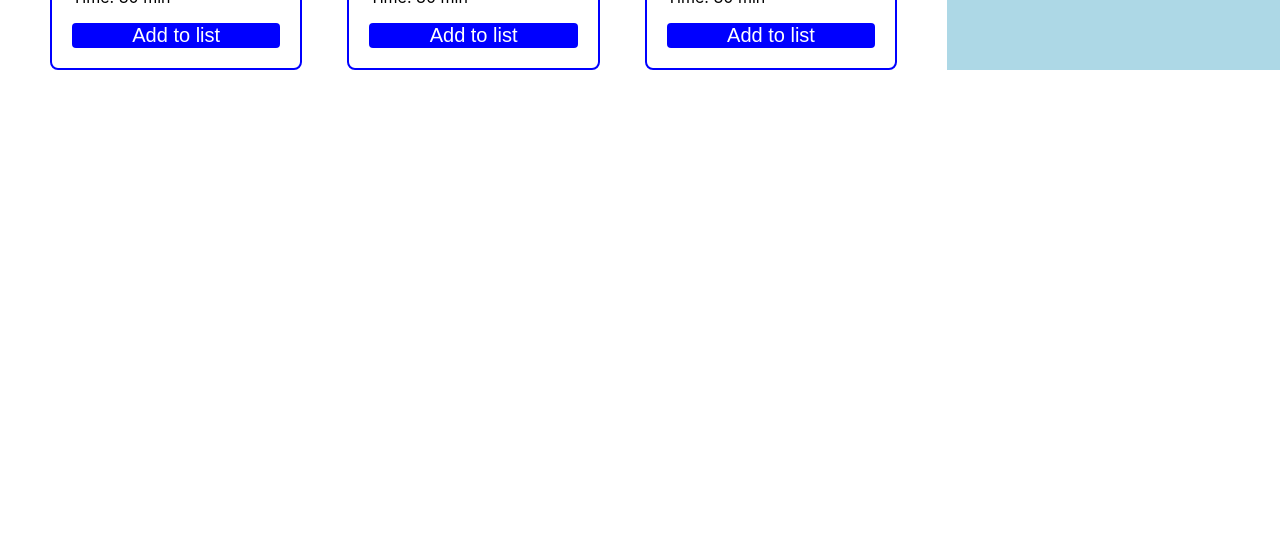
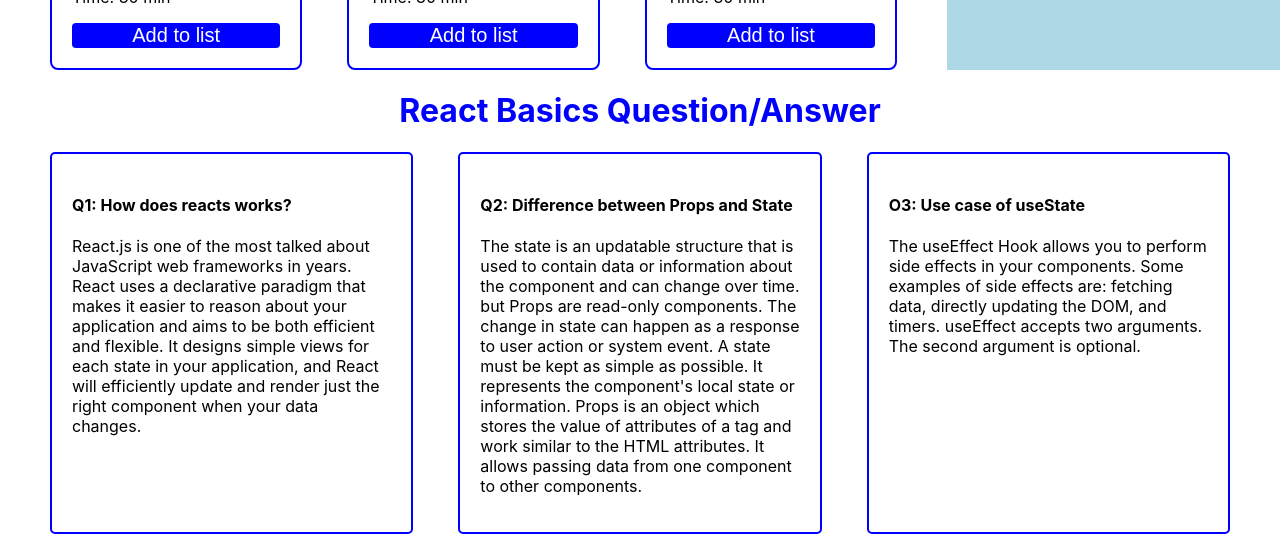
Before and after one commit to AsmanyAkter/ultra-active-club, a React (Create React App) app: page / in a window 1280 px wide. Shown: the part 1134-1685 px from the top of the page. Before the commit the page ends 1204 px from the top, so only its background shows below. Built offline with nearby package versions, Linux system fonts and the light colour scheme.

Commit message:
Question added

```diff
--- /dev/null
+++ b/src/components/Blogs/Blogs.css
@@ -0,0 +1,19 @@
+.blogs {
+    display: grid;
+    grid-template-columns: repeat(3, 1fr);
+    gap: 45px;
+    margin-left: 50px;
+    margin-right: 50px;
+
+}
+
+.header-text {
+    color: blue;
+    text-align: center;
+}
+
+.box {
+    border: solid blue 2px;
+    border-radius: 5px;
+    padding: 20px;
+}
--- /dev/null
+++ b/src/components/Blogs/Blogs.js
@@ -0,0 +1,31 @@
+import React from 'react';
+import './Blogs.css'
+
+const Blogs = () => {
+    return (
+        <div >
+            <h1 className='header-text'>React Basics Question/Answer</h1>
+            <div className='blogs'>
+                <div className='box'>
+                    <h4>Q1: How does reacts works?</h4>
+                    <p>React.js is one of the most talked about JavaScript web frameworks in years. React uses a declarative paradigm that makes it easier to reason about your application and aims to be both efficient and flexible. It designs simple views for each state in your application, and React will efficiently update and render just the right component when your data changes.</p>
+
+                </div>
+                <div className='box'>
+                    <h4>Q2: Difference between Props and State</h4>
+                    <p>The state is an updatable structure that is used to contain data or information about the component and can change over time. but Props are read-only components.
+                        The change in state can happen as a response to user action or system event.  A state must be kept as simple as possible. It represents the component's local state or information. Props is an object which stores the value of attributes of a tag and work similar to the HTML attributes. It allows passing data from one component to other components. </p>
+                </div>
+                <div className='box'>
+                    <h4>O3: Use case of useState</h4>
+                    <p>
+                        The useEffect Hook allows you to perform side effects in your components. Some examples of side effects are: fetching data, directly updating the DOM, and timers. useEffect accepts two arguments. The second argument is optional.</p>
+                </div>
+            </div>
+
+            <br />
+        </div>
+    );
+};
+
+export default Blogs;
--- a/src/components/Gym/Gym.css
+++ b/src/components/Gym/Gym.css
@@ -1,6 +1,11 @@
 .gym-container {
     display: grid;
     grid-template-columns: 3.7fr 1.3fr;
+}
+
+.gym-main {
+    display: grid;
+    grid-template-columns: 5;
 }
 
 .header {
@@ -36,6 +41,10 @@
         grid-template-columns: repeat(1, 1fr);
     }
 
+    .blogs {
+        grid-template-columns: repeat(1, 1fr);
+    }
+
 }
 
 
@@ -44,10 +53,20 @@
         grid-template-columns: repeat(2, 1fr);
     }
 
+    .blogs {
+        grid-template-columns: repeat(2, 1fr);
+    }
+
+
 }
 
 @media screen and (min-width:1100px) {
     .exercise-container {
         grid-template-columns: repeat(3, 1fr);
     }
+
+    .blogs {
+        grid-template-columns: repeat(3, 1fr);
+    }
+
 }
--- a/src/components/Gym/Gym.js
+++ b/src/components/Gym/Gym.js
@@ -2,6 +2,7 @@
 import { addToDb, getStoredCart } from '../../utilities/fakedb'
 import Activity from '../Activities/Activity';
 import Exercise from '../Exercises/Exercise';
+import Blogs from '../Blogs/Blogs';
 import logo from '../Gym/logo.png'
 import './Gym.css'
 
@@ -52,6 +53,10 @@
 
 
     return (
+
+        <div className='gym-main' >
+
+
             <div className='gym-container'>
                 <div >
                     <nav className='header'>
@@ -84,6 +89,12 @@
                     </Activity>
                 </div>
 
+            </div>
+
+            <div>
+                <Blogs></Blogs>
+            </div>
+
 
         </div>
     );
```
Lines whose indentation alone changed are shown as unchanged.
